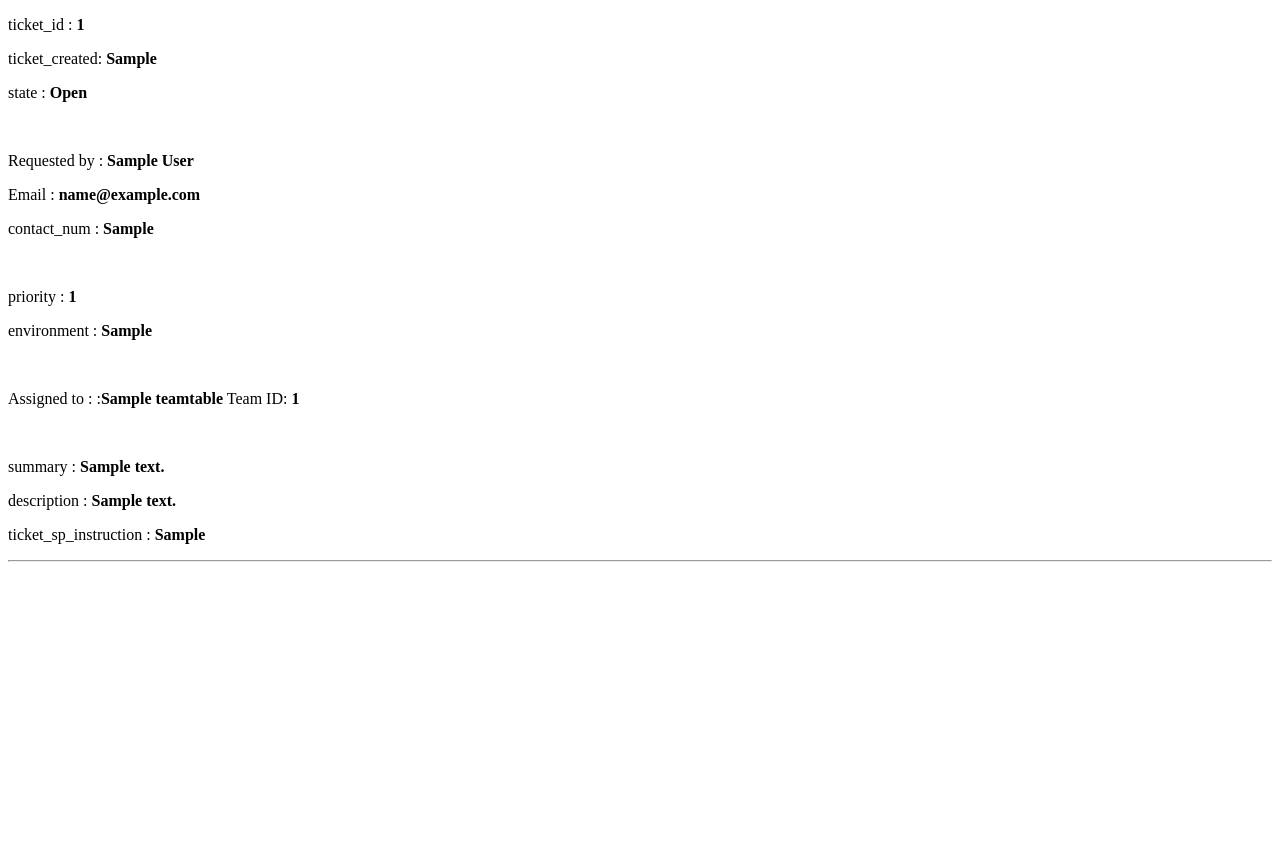
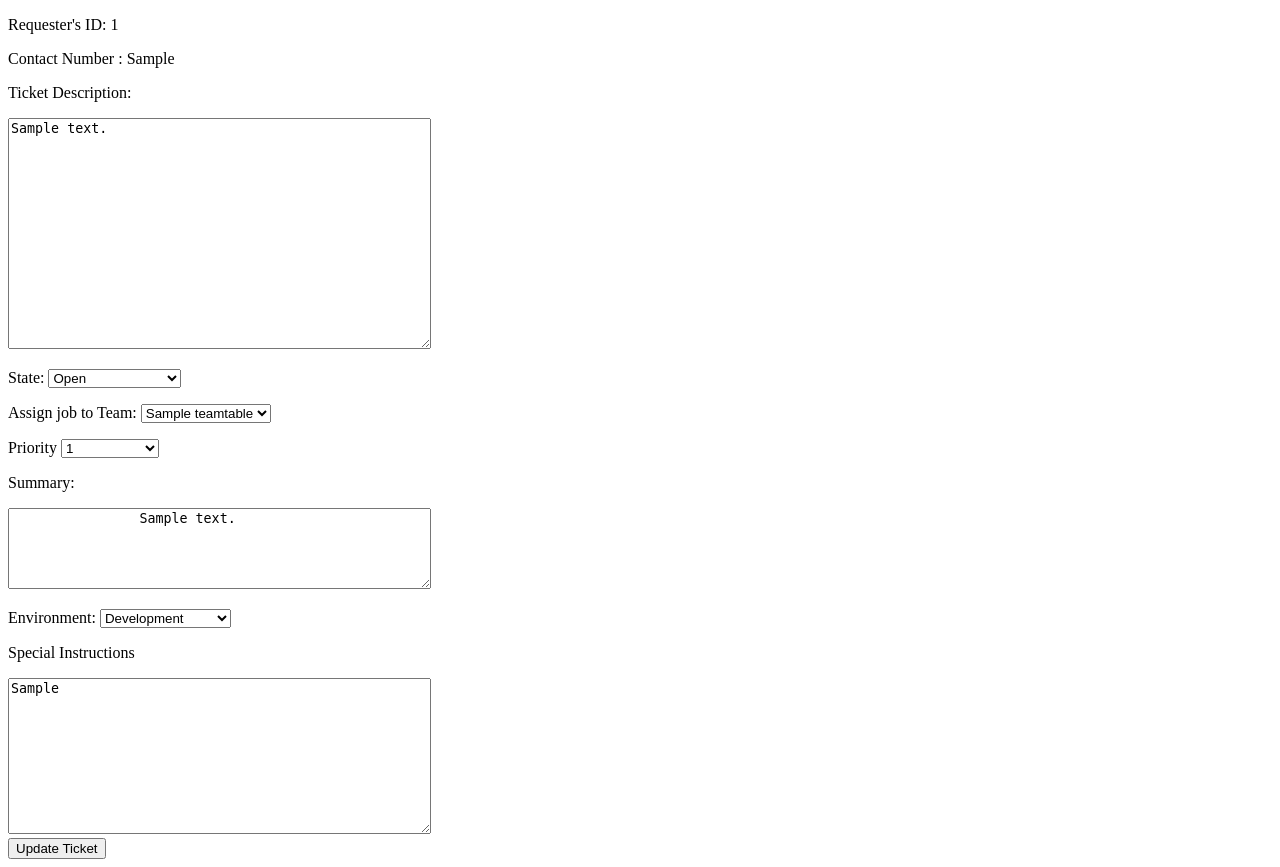
Before and after one commit to JohnM-Ire/TicketSysProject, a Flask app: page /ticket/1 in a window 1280 px wide. Before the commit the page ends 562 px from the top, so only its background shows below. Run offline with Flask 2, Linux system fonts and the light colour scheme; tables that the repository leaves empty hold one stand-in row (values such as "Sample post").

Commit message:
Add files via upload

```diff
--- a/main.py
+++ b/main.py
@@ -152,31 +152,35 @@ def viewTicket(chosen_ticket_id):
                   TestTicket.state, TestTicket.team_id, Team.team_name, User.email, TestTicket.contact_num, TestTicket.priority, TestTicket.summary,
                                                   TestTicket.environment, TestTicket.ticket_sp_instruction).join(Team,
                   TestTicket.team_id == Team.team_id).join(User, TestTicket.user_id == User.user_id).filter(TestTicket.ticket_id == chosen_ticket_id).all()
+    updatedescription = TestTicket.query.with_entities(TestTicket.description).filter(TestTicket.ticket_id == chosen_ticket_id).first()
     teamList = Team.query.all()
+
     if request.method == 'GET':
         if ticketinfo:
             return render_template('ticket.html', ticketinfo=ticketinfo, teamList=teamList)
-    return f"No Ticket with id {chosen_ticket_id} in system"
+    # return f"No Ticket with id {chosen_ticket_id} in system"
 
     if request.method == 'POST':
-        description = request.form['description']
+        # user_id = request.form['user_id']
+        # description = request.form['description']
         state = request.form['state']
-        team_id = request.form['team_id']
-        priority = request.form['priority']
-        summary = request.form['summary']
-        environment = request.form['environment']
-        ticket_sp_instruction = request.form['ticket_sp_instruction']
+        # team_id = request.form['team_id']
+        # contact_num = request.form['contact_num']
+        #priority = request.form['priority']
+        # summary = request.form['summary']
+        # environment = request.form['environment']
+        # ticket_sp_instruction = request.form['ticket_sp_instruction']
 
-        if user_id == "" or description == "" or team_id == "":
-            return 'Please go back and enter values for fields'
+        # if user_id == "" or description == "" or team_id == "":
+        #     return 'Please go back and enter values for fields'
 
-        else:
-            updateTicket = TestTicket(user_id=user_id, description=description, state=state, team_id=team_id, contact_num=contact_num,
-                           priority=priority, summary=summary, environment=environment, ticket_sp_instruction=ticket_sp_instruction)
+        # else:
+        #     updateTicket = TestTicket(user_id=user_id, description=description, state=state, team_id=team_id, contact_num=contact_num,
+        #                    priority=priority, summary=summary, environment=environment, ticket_sp_instruction=ticket_sp_instruction)
 
-            db.session.add(updateTicket)
-            db.session.commit()
-            return redirect('/opentickets')
+        db.session.query(TestTicket).filter(TestTicket.ticket_id == chosen_ticket_id).update({TestTicket.state: state})
+        db.session.commit()
+        return redirect('/opentickets')
 
 
 if __name__ == '__main__':
--- a/templates/ticket.html
+++ b/templates/ticket.html
@@ -6,47 +6,107 @@
 </head>
 <body>
  {% for ticket in ticketinfo %}
-<!-- <form id="editTicket-form" action='' method = "POST">-->
-        <p class="info">ticket_id :<b> {{ ticket.ticket_id }} </b></p>
-        <p class="info">ticket_created:<b> {{ ticket.ticket_created }} </b></p>
-        <p class="info">state :<b> {{ ticket.state }} </b></p>
-<!--         <p>State:  <select name="state"  class="select-boxes" placeholder=" {{ ticket.state }} ">-->
-<!--                   <option value="Open">Open</option>-->
-<!--                   <option value="In Progress">In Progress</option>-->
-<!--                   <option value="Fulfilled">Fulfilled</option>-->
-<!--                   <option value="Closed Incomplete">Closed Incomplete</option>-->
-<!--        </select>-->
-         </p>
- <br>
-        <p class="info">Requested by :<b> {{ ticket.name }} </b></p>
-        <p class="info">Email :<b> {{ ticket.email }} </b></p>
-        <p class="info">contact_num :<b> {{ ticket.contact_num }} </b></p>
- <br>
-        <p class="info">priority :<b> {{ ticket.priority }} </b></p>
-<!--         <select name="priority"  class="select-boxes" placeholder=" {{ ticket.priority }} ">-->
-<!--                   <option value="1">1 - Low</option>-->
-<!--                   <option value="2">2 - Moderate</option>-->
-<!--                   <option value="3">3 - High</option>-->
-<!--                   <option value="4">4 - Critical</option>-->
-<!--        </select>-->
-        <p class="info">environment :<b> {{ ticket.environment }} </b></p>
- <br>
-        <p class="info">Assigned to : :<b>{{ ticket.team_name }}</b> Team ID: <b>{{ ticket.team_id }} </b></p>
-<!--                <select name="team_id" class="select-boxes" placeholder=" {{ ticket.team_name }} ">-->
-<!--                      {% for t in teamList %}-->
-<!--                      <option value={{ t.team_id }}>{{ t.team_name }}</option>-->
-<!--                      {% endfor %}-->
-<!--                </select>-->
- <br>
-        <p class="info">summary :<b> {{ ticket.summary }} </b></p>
-        <p class="info">description :<b> {{ ticket.description }} </b></p>
-        <p class="info">ticket_sp_instruction :<b> {{ ticket.ticket_sp_instruction }} </b></p>
+
+          <form id="update-form" action='' method = "POST">
+                <p>Requester's ID: {{ ticket.user_id }}<p>
+              <p>Contact Number : {{ ticket.contact_num }}</p>
+
+                <p>Ticket Description: </p>
+                <label for="description"></label>
+             <textarea readonly name = "description" rows="15" cols="50">{{ticket.description}}</textarea>
+ <form id="update-form" action='' method = "POST">
+                <p>State: <select name="state"  class="select-boxes">
+                    <option value="{{ ticket.state }}" selected disabled hidden>{{ ticket.state }} </option>
+                            <option value="Open">Open</option>
+                            <option value="In Progress">In Progress</option>
+                            <option value="Fulfilled">Fulfilled</option>
+                            <option value="Closed Incomplete">Closed Incomplete</option>
+                            </select>
+                </p>
+               <label for="team_id"></label>
+                <p>Assign job to Team:
+                <select name="team_id" class="select-boxes" >
+                      {% for t in teamList %}
+                      <option placeholder={{ticket.team_name}} value="{{ t.team_id }}">{{ t.team_name }}</option>
+                      {% endfor %}
+                </select></p>
+
+                <label for="priority"></label>
+                <p>Priority
+                <select name="priority" value="{{ ticket.priority }}">
+                            <option value="{{ ticket.priority }}" selected disabled hidden>{{ ticket.priority }} </option>
+                           <option value="1">1 - Low</option>
+                           <option value="2">2 - Moderate</option>
+                           <option value="3">3 - High</option>
+                           <option value="4">4 - Critical</option>
+                </select></p>
+                <label for= "summary"></label>
+     <p>Summary:</p>
+             <textarea readonly name = "summary" rows="5" cols="50">
+                {{ ticket.summary }}
+             </textarea>
+     <label for="environment"></label>
+                <p>Environment:
+
+                       <select name="environment"  class="select-boxes">
+                           <option value="DEV">Development</option>
+                           <option value="QA">Quality Assurance</option>
+                           <option value="REL">Release</option>
+                           <option value="PROD">Production</option>
+                           <option value="Other">Other</option>
+                       </select></p>
+
+                <p>Special Instructions </p>
+                <label for="ticket_sp_instruction"></label>
+             <textarea readonly name = "ticket_sp_instruction" rows="10" cols="50" >{{ ticket.ticket_sp_instruction }}</textarea><br>
+
+             <input type = "submit" value = "Update Ticket" id="userButton">
+         </form>
 
 
-            <hr>
-            <br>
-<!--        <input type = "Submit" value = "Update Ticket" id="userButton">-->
-<!--        </form>-->
+
+
+<!--&lt;!&ndash; <form id="editTicket-form" action='' method = "POST">&ndash;&gt;-->
+<!--        <p class="info">ticket_id :<b> {{ ticket.ticket_id }} </b></p>-->
+<!--        <p class="info">ticket_created:<b> {{ ticket.ticket_created }} </b></p>-->
+<!--        <p class="info">state :<b> {{ ticket.state }} </b></p>-->
+<!--&lt;!&ndash;         <p>State:  <select name="state"  class="select-boxes" placeholder=" {{ ticket.state }} ">&ndash;&gt;-->
+<!--&lt;!&ndash;                   <option value="Open">Open</option>&ndash;&gt;-->
+<!--&lt;!&ndash;                   <option value="In Progress">In Progress</option>&ndash;&gt;-->
+<!--&lt;!&ndash;                   <option value="Fulfilled">Fulfilled</option>&ndash;&gt;-->
+<!--&lt;!&ndash;                   <option value="Closed Incomplete">Closed Incomplete</option>&ndash;&gt;-->
+<!--&lt;!&ndash;        </select>&ndash;&gt;-->
+<!--         </p>-->
+<!-- <br>-->
+<!--        <p class="info">Requested by :<b> {{ ticket.name }} </b></p>-->
+<!--        <p class="info">Email :<b> {{ ticket.email }} </b></p>-->
+<!--        <p class="info">contact_num :<b> {{ ticket.contact_num }} </b></p>-->
+<!-- <br>-->
+<!--        <p class="info">priority :<b> {{ ticket.priority }} </b></p>-->
+<!--&lt;!&ndash;         <select name="priority"  class="select-boxes" placeholder=" {{ ticket.priority }} ">&ndash;&gt;-->
+<!--&lt;!&ndash;                   <option value="1">1 - Low</option>&ndash;&gt;-->
+<!--&lt;!&ndash;                   <option value="2">2 - Moderate</option>&ndash;&gt;-->
+<!--&lt;!&ndash;                   <option value="3">3 - High</option>&ndash;&gt;-->
+<!--&lt;!&ndash;                   <option value="4">4 - Critical</option>&ndash;&gt;-->
+<!--&lt;!&ndash;        </select>&ndash;&gt;-->
+<!--        <p class="info">environment :<b> {{ ticket.environment }} </b></p>-->
+<!-- <br>-->
+<!--        <p class="info">Assigned to : :<b>{{ ticket.team_name }}</b> Team ID: <b>{{ ticket.team_id }} </b></p>-->
+<!--&lt;!&ndash;                <select name="team_id" class="select-boxes" placeholder=" {{ ticket.team_name }} ">&ndash;&gt;-->
+<!--&lt;!&ndash;                      {% for t in teamList %}&ndash;&gt;-->
+<!--&lt;!&ndash;                      <option value={{ t.team_id }}>{{ t.team_name }}</option>&ndash;&gt;-->
+<!--&lt;!&ndash;                      {% endfor %}&ndash;&gt;-->
+<!--&lt;!&ndash;                </select>&ndash;&gt;-->
+<!-- <br>-->
+<!--        <p class="info">summary :<b> {{ ticket.summary }} </b></p>-->
+<!--        <p class="info">description :<b> {{ ticket.description }} </b></p>-->
+<!--        <p class="info">ticket_sp_instruction :<b> {{ ticket.ticket_sp_instruction }} </b></p>-->
+
+
+<!--            <hr>-->
+<!--            <br>-->
+<!--&lt;!&ndash;        <input type = "Submit" value = "Update Ticket" id="userButton">&ndash;&gt;-->
+<!--&lt;!&ndash;        </form>&ndash;&gt;-->
     {% endfor %}
 
 
```
Also changed, not shown: TicketDB.py (+24 -0 lines).
